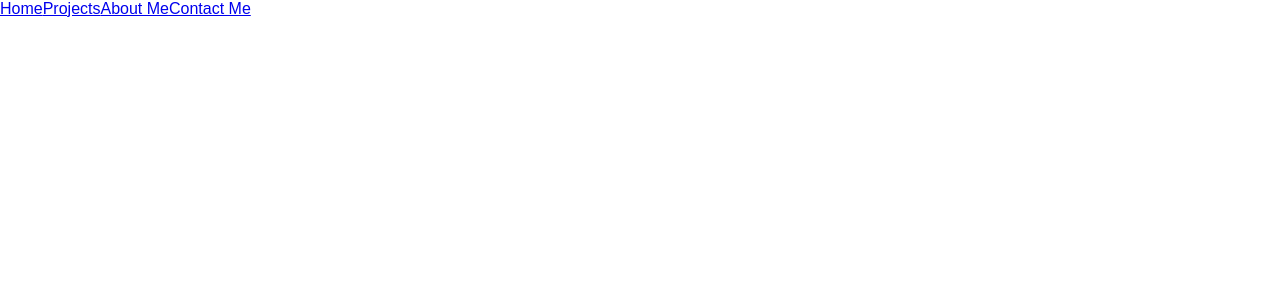
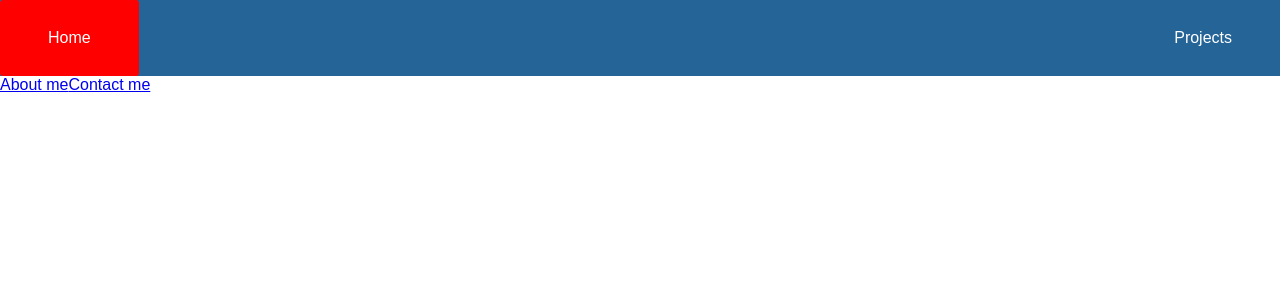
Before and after one commit to j-stuckey/web-portfolio, a React app: page / in a window 1280 px wide. Shown: the top 300 px of the page. Built offline with nearby package versions, Linux system fonts and the light colour scheme.

Commit message:
fixed nav bar

```diff
--- a/src/App.js
+++ b/src/App.js
@@ -5,6 +5,7 @@ import ContactForm from './contact';
 import About from './about';
 import { Route } from 'react-router';
 import { BrowserRouter as Router } from 'react-router-dom';
+import Footer from './footer';
 
 class App extends Component {
 
@@ -19,6 +20,7 @@ class App extends Component {
                     <Route exact path="/projects" component={Projects}/>
                     <Route exact path="/aboutme" component={About} />
                     <Route exact path="/contact" component={ContactForm}/>
+                    <Route path="/" component={Footer} />
                 </React.Fragment>
 
             </Router>
--- /dev/null
+++ b/src/footer.js
@@ -0,0 +1,14 @@
+import React from 'react';
+import { Link } from 'react-router-dom';
+
+export default function Footer(props) {
+
+    return (
+        <React.Fragment >
+
+            <Link to="/aboutme">About me</Link>
+            <Link to="/contact">Contact me</Link>
+
+        </React.Fragment>
+    );
+}
--- a/src/nav.js
+++ b/src/nav.js
@@ -1,5 +1,6 @@
 import React from 'react';
 import { Link } from 'react-router-dom';
+import styles from './styles/nav.css';
 
 export default class NavBar extends React.Component {
     navButton(){
@@ -8,11 +9,9 @@ export default class NavBar extends React.Component {
 
     render() {
         return (
-            <nav>
+            <nav className={styles.navbar} >
                 <Link to="/">Home</Link>
                 <Link to="/projects">Projects</Link>
-                <Link to="/aboutme">About Me</Link>
-                <Link to="/contact">Contact Me</Link>
             </nav>
         );
     }
--- /dev/null
+++ b/src/styles/nav.css
@@ -0,0 +1,18 @@
+.navbar {
+    background-color: #256497;
+    display: flex;
+    justify-content: space-between;
+    align-items: center
+}
+
+.navbar a {
+    color: white;
+    padding: 1.8em 3em;
+    text-decoration: none;
+    border-radius: 3px;
+}
+
+.navbar a:hover {
+    background-color: red;
+
+}
```
